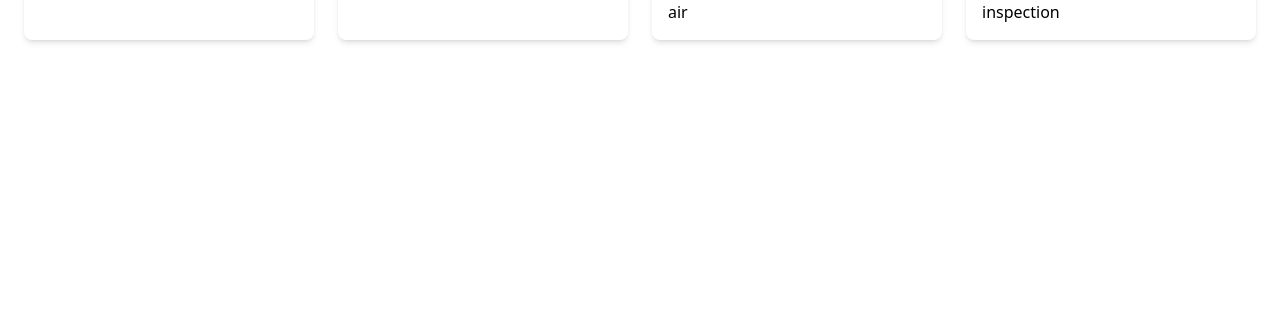
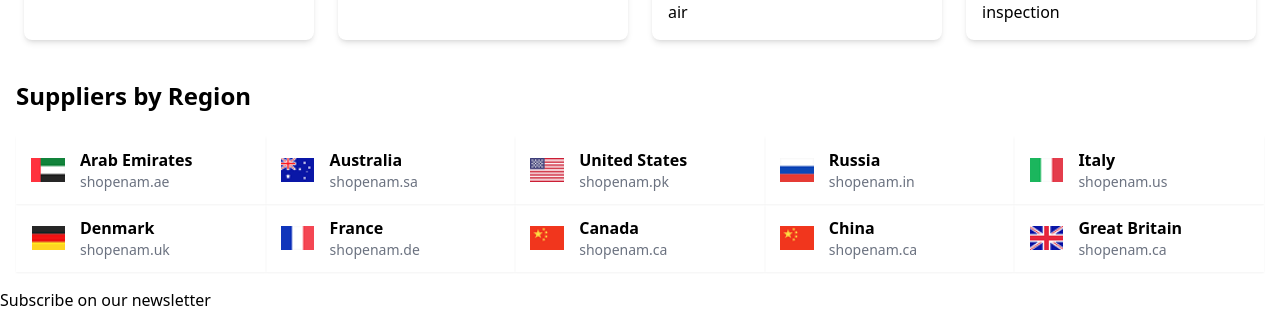
Before and after one commit to ManahilQamar/ecommerce-frontend-design, a React (Vite) app: page / in a window 1280 px wide. Shown: the part 3368-3677 px from the top of the page. Before the commit the page ends 3432 px from the top, so only its background shows below. Built offline with nearby package versions, Linux system fonts and the light colour scheme.

Commit message:
add  Suppliers by region section

```diff
--- a/src/App.jsx
+++ b/src/App.jsx
@@ -7,6 +7,8 @@ import ConsumerSection from './components/ConsumerSection/ConsumerSection';
 import Suppliers from './components/Suppliers/Suppliers';
 import RecommendedItems from './components/RecommendedItems/RecommendedItems';
 import ExtraServices from './components/ExtraServices/ExtraServices';
+import Region from './components/Region/Region';
+import Subscribe from './components/Subscribe/Subscribe';
 
 const App = () => {
   return (
@@ -19,6 +21,8 @@ const App = () => {
       <Suppliers />
       <RecommendedItems />
       <ExtraServices />
+      <Region />
+      <Subscribe />
     </div>
   )
 }
--- a/src/components/Navbar/Navbar.jsx
+++ b/src/components/Navbar/Navbar.jsx
@@ -101,14 +101,14 @@ const CombinedNavbar = () => {
 
   // Categories for the hamburger menu
   const categories = [
-    { name: 'Electronics', icon: '📱' },
-    { name: 'Fashion', icon: '👕' },
-    { name: 'Home & Kitchen', icon: '🏠' },
-    { name: 'Beauty', icon: '💄' },
-    { name: 'Sports', icon: '⚽' },
-    { name: 'Books', icon: '📚' },
-    { name: 'Toys', icon: '🧸' },
-    { name: 'Automotive', icon: '🚗' },
+    { name: 'Electronics' },
+    { name: 'Fashion' },
+    { name: 'Home & Kitchen' },
+    { name: 'Beauty' },
+    { name: 'Sports' },
+    { name: 'Books' },
+    { name: 'Toys' },
+    { name: 'Automotive' },
   ];
 
   // Help options
--- /dev/null
+++ b/src/components/Region/Region.jsx
@@ -0,0 +1,92 @@
+import React from 'react'
+
+const suppliers = [
+  {
+    id: 1,
+    name: 'Arab Emirates',
+    flag: 'images/images/flags/AE@2x.png',
+    site: 'shopenam.ae',
+  },
+  {
+    id: 2,
+    name: 'Australia',
+    flag: 'images/images/flags/AU@2x.png',
+    site: 'shopenam.sa',
+  },
+  {
+    id: 3,
+    name: 'United States',
+    flag: 'images/images/flags/US@2x.png',
+    site: 'shopenam.pk',
+  },
+  {
+    id: 4,
+    name: 'Russia',
+    flag: 'images/images/flags/RU@2x.png',
+    site: 'shopenam.in',
+  },
+  {
+    id: 5,
+    name: 'Italy',
+    flag: 'images/images/flags/IT@2x.png',
+    site: 'shopenam.us',
+  },
+  {
+    id: 6,
+    name: 'Denmark',
+    flag: 'images/images/flags/DE@2x.png',
+    site: 'shopenam.uk',
+  },
+  {
+    id: 7,
+    name: 'France',
+    flag: 'images/images/flags/FR@2x.png',
+    site: 'shopenam.de',
+  },
+  {
+    id: 8,
+    name: 'Canada',
+    flag: 'images/images/flags/CN@2x.png',
+    site: 'shopenam.ca',
+  },
+  {
+    id: 9,
+    name: 'China',
+    flag: 'images/images/flags/CN@2x.png',
+    site: 'shopenam.ca',
+  },
+  {
+    id: 8,
+    name: 'Great Britain',
+    flag: 'images/images/flags/GB@2x.png',
+    site: 'shopenam.ca',
+  },
+]
+
+const Region = () => {
+  return (
+    <div className="p-4">
+      <h2 className="text-2xl font-bold mb-6">Suppliers by Region</h2>
+      <div className="grid grid-cols-2 sm:grid-cols-5">
+        {suppliers.map((region) => (
+          <div
+            key={region.id}
+            className="flex items-center gap-3 p-3  shadow-sm hover:shadow-md transition"
+          >
+            <img
+              src={region.flag}
+              alt={region.name}
+              className="w-10 h-6 object-contain"
+            />
+            <div>
+              <h3 className="text-base font-semibold">{region.name}</h3>
+              <p className="text-sm text-gray-500">{region.site}</p>
+            </div>
+          </div>
+        ))}
+      </div>
+    </div>
+  )
+}
+
+export default Region
--- /dev/null
+++ b/src/components/Subscribe/Subscribe.jsx
@@ -0,0 +1,13 @@
+import React from 'react'
+
+const Subscribe = () => {
+  return (
+    <div>
+      <div>
+        <h1>Subscribe on our newsletter</h1>
+      </div>
+    </div>
+  )
+}
+
+export default Subscribe
```
